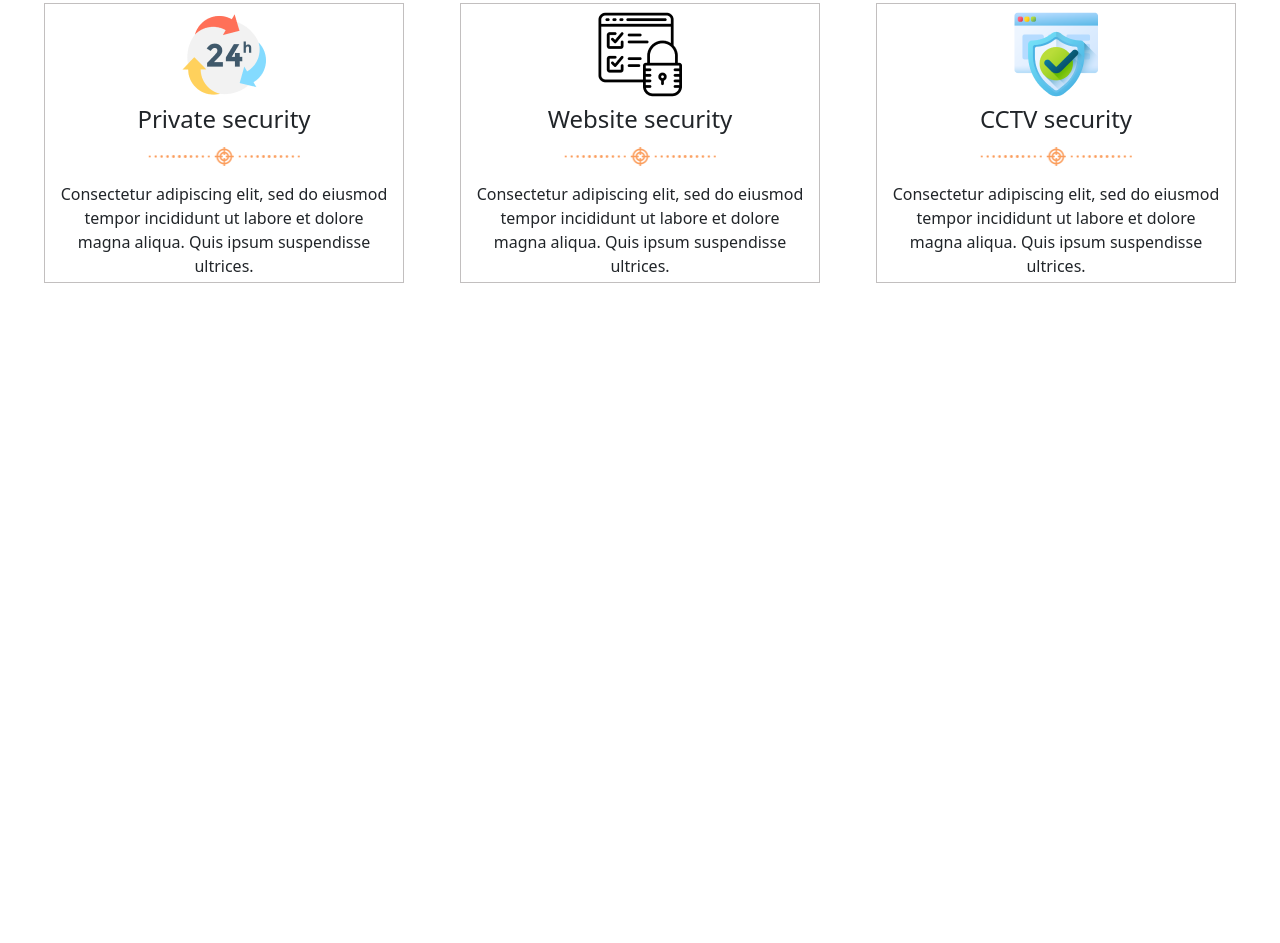
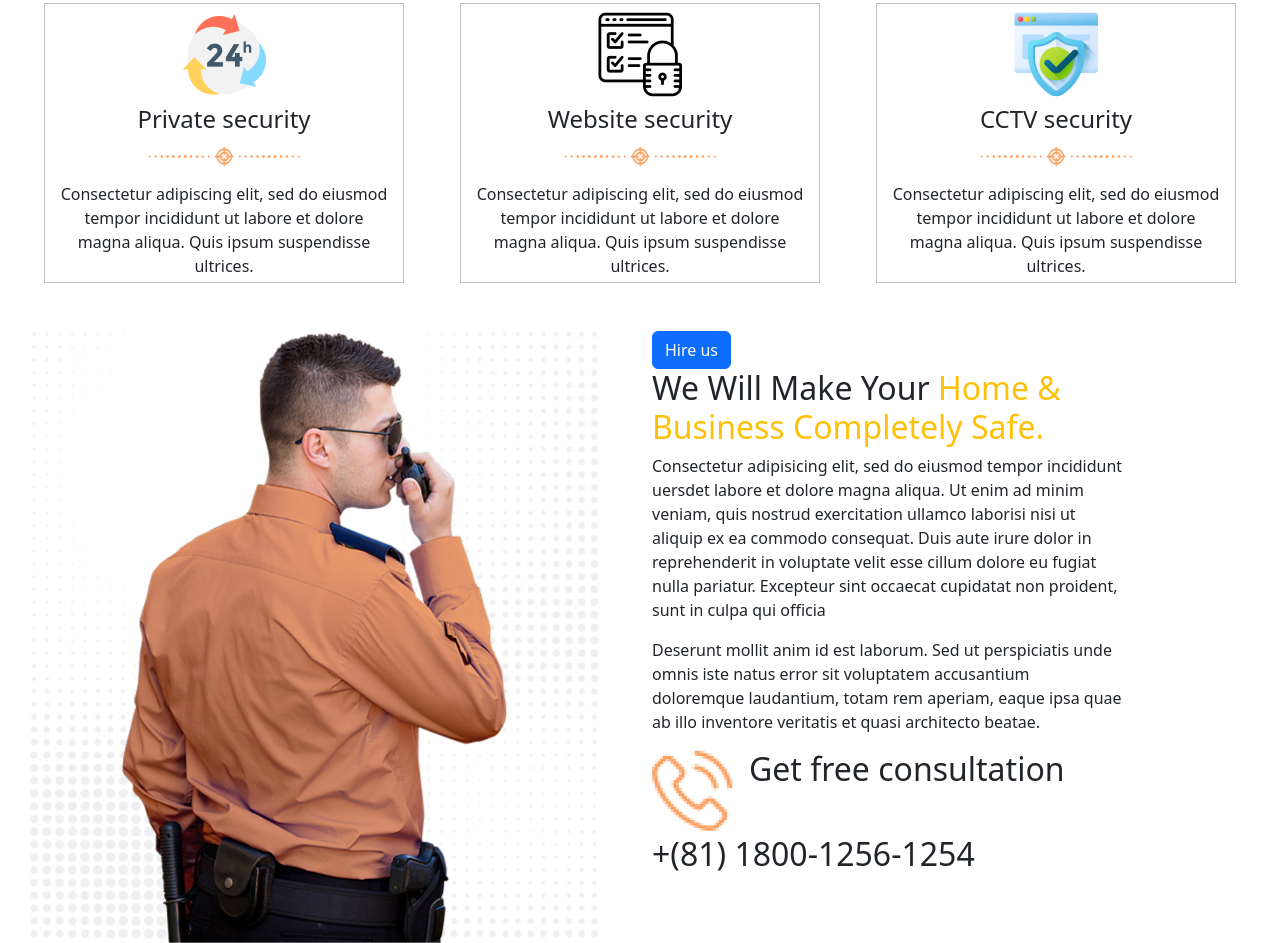
Before and after one commit to MD-Jubayer-Khan/security-services, a plain HTML site: page index.html in a window 1280 px wide. Shown: the part 1468-2411 px from the top of the page. Before the commit the page ends 1799 px from the top, so only its background shows below. Drawn offline with nearby package versions, Linux system fonts and the light colour scheme.

Commit message:
completed hire us part

```diff
--- a/index.html
+++ b/index.html
@@ -105,6 +105,32 @@
         </div>
     </section>
 
+    <!-- hire us section -->
+    <section class="hire-us row">
+        <div class="col-6 text-center">
+            <img src="assets/sec2.png" alt="" srcset="">
+        </div>
+        <div class="col-6">
+            <button type="button" class="btn btn-primary">Hire us</button>
+            <h2 >We Will Make Your <span class="text-warning">Home & <br> Business Completely Safe.</span> </h2>
+            <p class="w-75">Consectetur adipisicing elit, sed do eiusmod tempor incididunt uersdet labore et dolore
+                magna aliqua. Ut enim ad minim veniam, quis nostrud exercitation ullamco laborisi nisi
+                ut aliquip ex ea commodo consequat. Duis aute irure dolor in reprehenderit in voluptate
+                velit esse cillum dolore eu fugiat nulla pariatur. Excepteur sint occaecat cupidatat non
+                proident, sunt in culpa qui officia
+            </p>
+            <p class="w-75"> Deserunt mollit anim id est laborum. Sed ut perspiciatis unde omnis iste natus error sit voluptatem     accusantium doloremque laudantium, totam rem aperiam, eaque ipsa quae ab illo inventore veritatis et quasi architecto beatae.
+            </p>
+            <div class="d-flex mt-3 gap-3">
+                <img src="assets/phoneIcon.png" alt="" srcset="">
+                <h2>Get free consultation</h2>
+            </div>
+            <h2 class="mt-1">
+                +(81) 1800-1256-1254
+            </h2>
+        </div>
+    </section>
+
     <script src="https://cdn.jsdelivr.net/npm/bootstrap@5.3.3/dist/js/bootstrap.bundle.min.js" integrity="sha384-YvpcrYf0tY3lHB60NNkmXc5s9fDVZLESaAA55NDzOxhy9GkcIdslK1eN7N6jIeHz" crossorigin="anonymous"></script>
 </body>
 </html>
--- a/style.css
+++ b/style.css
@@ -47,3 +47,16 @@
     border: 1px solid rgb(194, 191, 191);
     text-align: center;
 }
+.box:hover{
+    background-color: rgb(29, 29, 29);
+    color: white;
+    background-image: url("./assets/l1.png");
+    background-blend-mode: overlay;
+    background-repeat: no-repeat;
+    background-size: cover;
+    background-position: center;
+}
+.custom-footer{
+    height: 280px;
+    background-color: #0B0D17;
+}
```
Also changed, not shown: assets/phoneIcon.png (added).
